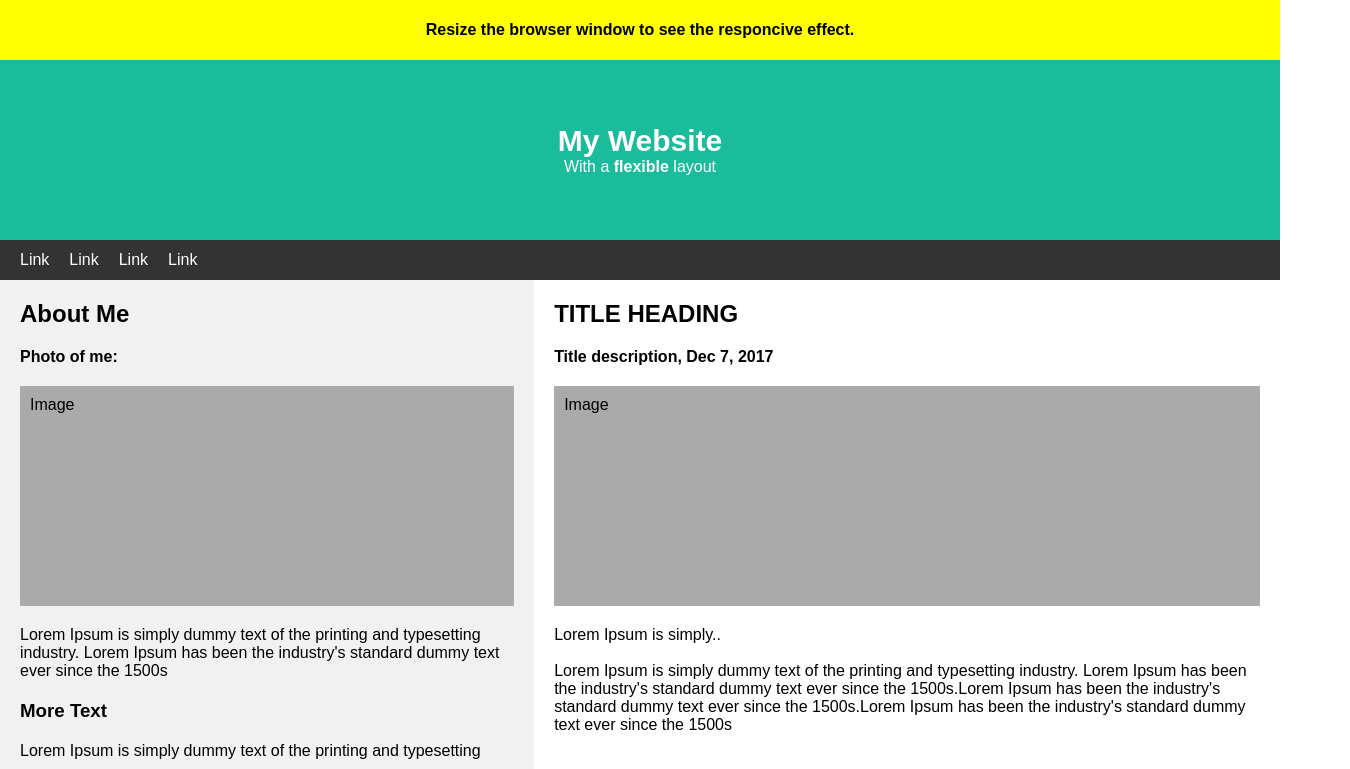
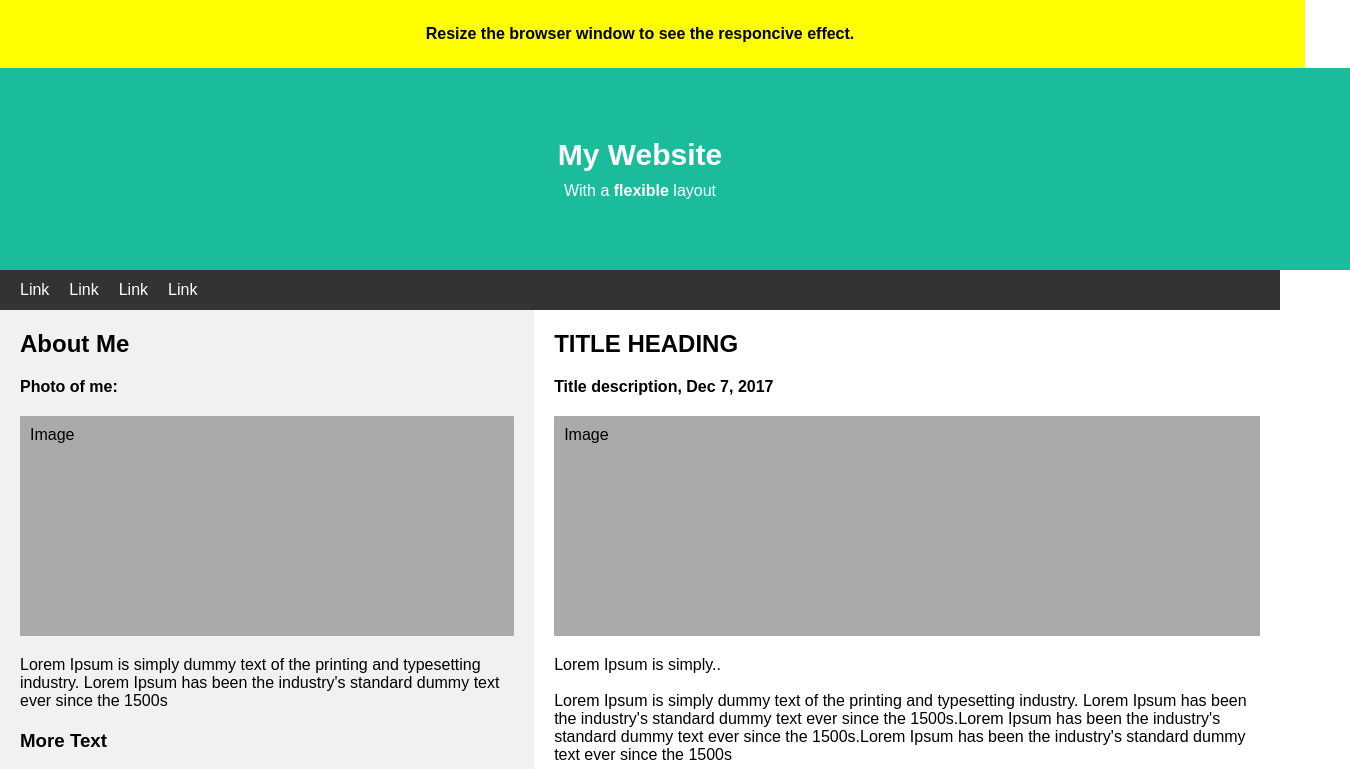
Before and after one commit to Shchelkonohov/shchelkonohov-js, a plain HTML site: page HJ4(done)/site.html in a window 1280 px wide. Shown: the top 769 px of the page, 1350 px wide, since content can reach past the window. Drawn offline with Linux system fonts and the light colour scheme.

Commit message:
all files

```diff
--- a/HJ4(done)/site.css
+++ b/HJ4(done)/site.css
@@ -19,7 +19,7 @@
 
 .first {
   background-color: #ffff00;
-  height: 60px;
+  padding: 25px;
   display: flex;
   justify-content: center;
   align-items: center;
@@ -31,7 +31,7 @@
 
 .second {
   background-color: #1abc9c;
-  height: 180px;
+  padding: 70px;
   display: flex;
   flex-direction: column;
   justify-content: center;
@@ -51,6 +51,7 @@
 .header {
   font-weight: 700;
   font-size: 30px;
+  margin-bottom: 10px;
 }
 
 .links {
@@ -61,12 +62,19 @@
   align-items: center;
   text-decoration: none;
 }
+.link:hover {
+  background-color: rgb(94, 94, 94);
+}
 
 .link {
   color: white;
   margin-left: 20px;
   font-family: sans-serif;
   text-decoration: none;
+  height: 100%;
+  transition: 0.2s;
+  display: flex;
+  align-items: center;
 }
 
 .main {
```
